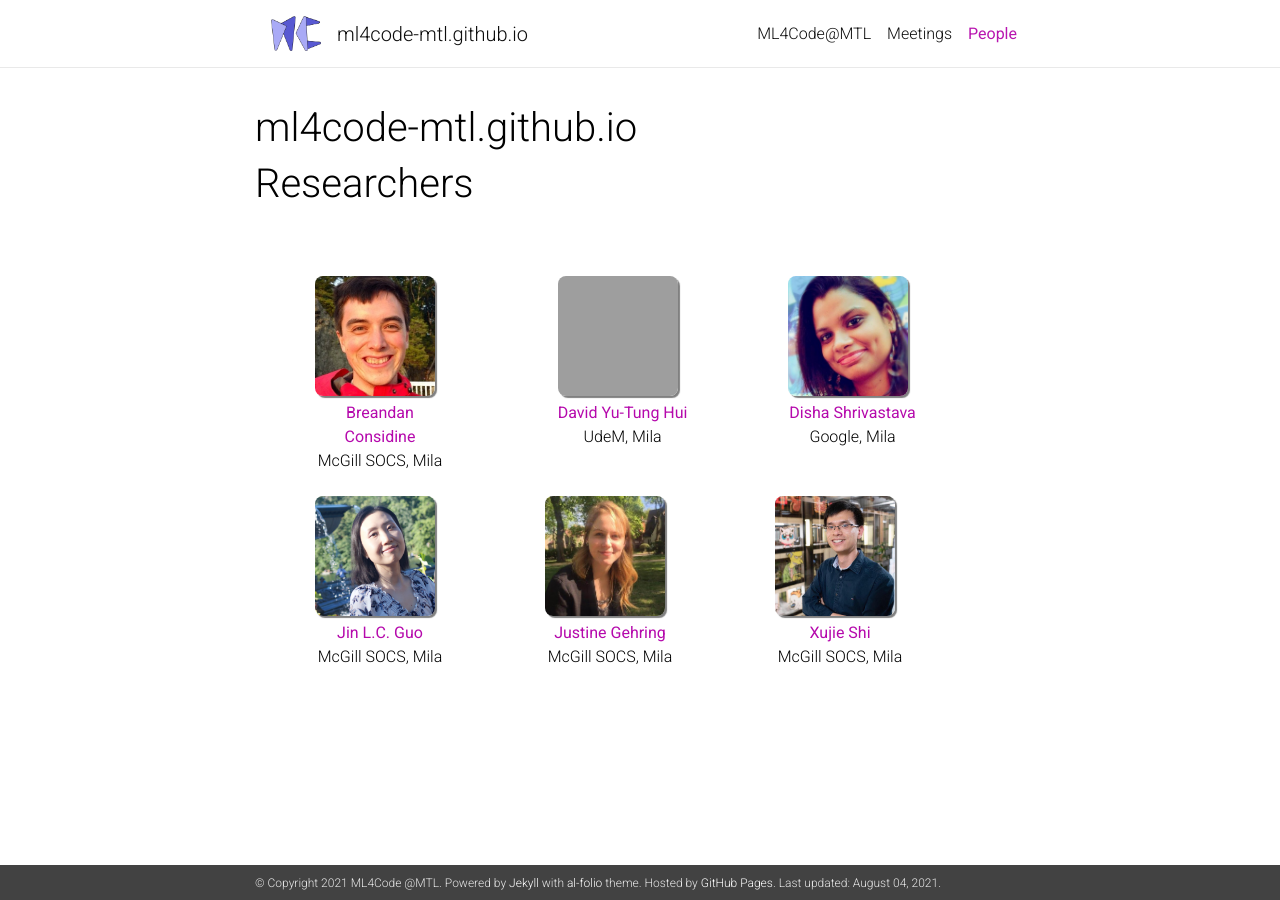
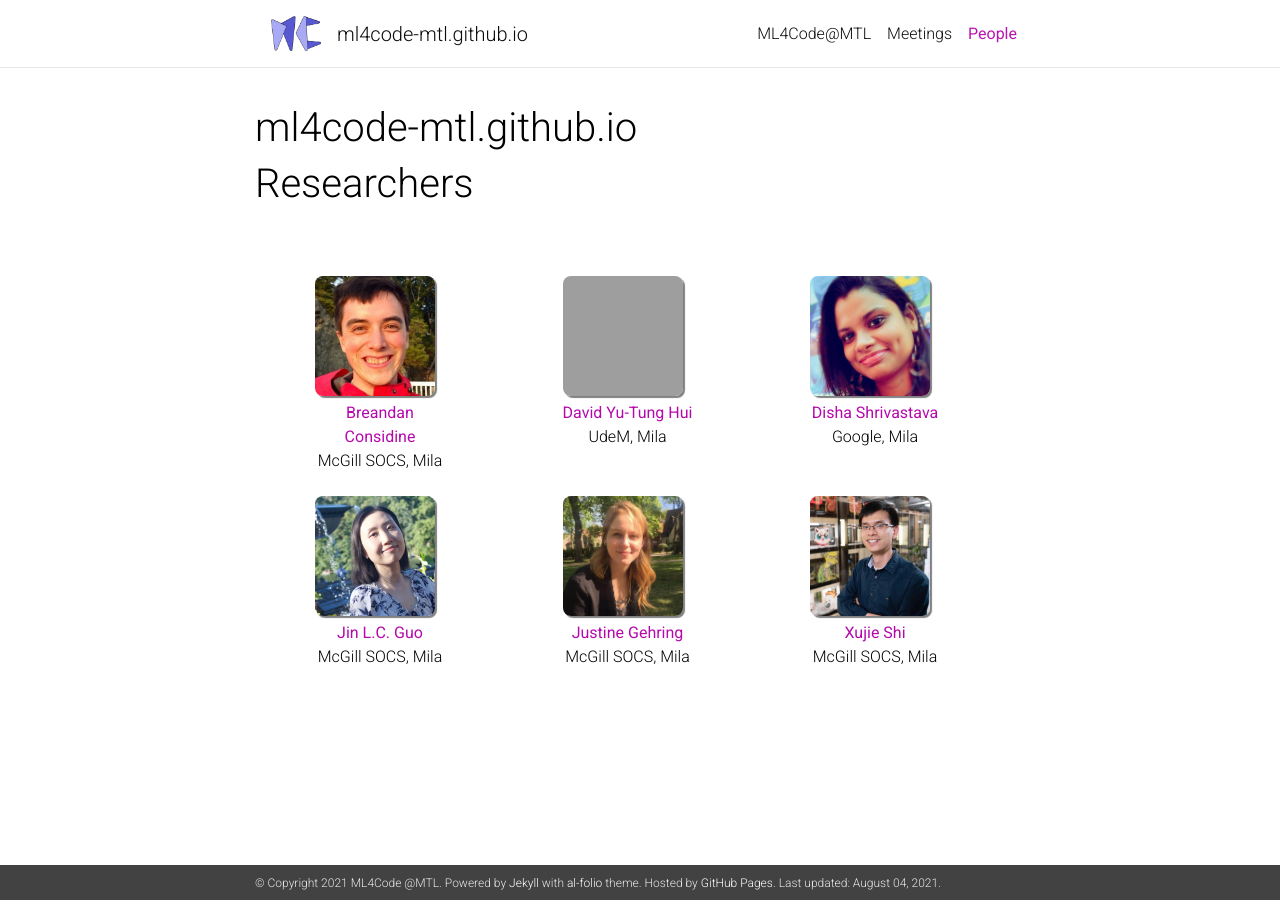
Before and after one commit to ml4code-mtl/ml4code-mtl.github.io, a Jekyll site: the page built from _pages/people.md, in a window 1280 px wide. Built offline with Jekyll 4.4.1, drawn with Linux system fonts in a browser that asks for light colours; nearby versions of some CDN libraries; comment, search, counter and statistics services are not loaded; a style sheet for code colours, icons or effects is not loaded; grey boxes are pictures that could not be loaded.

Commit message:
Add three col alignment for researcher profile.

```diff
--- a/_layouts/people.html
+++ b/_layouts/people.html
@@ -16,7 +16,7 @@ layout: default
   <article>
     <div class="researchers clearfix">
         {% for researcher in site.people %}
-        <div class="researcher-profile">
+        <div class="researcher-profile-three-col">
             <img src="{{ researcher.image | prepend: '/assets/img/' | relative_url }}"/>
             <ul class="researcher-info">
                 <li><span><a href="{{ researcher.website }}" target="_blank">{{ researcher.name }}</a></span></li>
--- a/_sass/_profile.scss
+++ b/_sass/_profile.scss
@@ -65,6 +65,11 @@
     }
 }
 
+.researcher-profile-three-col {
+    @extend .researcher-profile;
+    width: 33%;
+}
+
 
 .news {
     border-top: 1px solid $grey-color-light;
```
